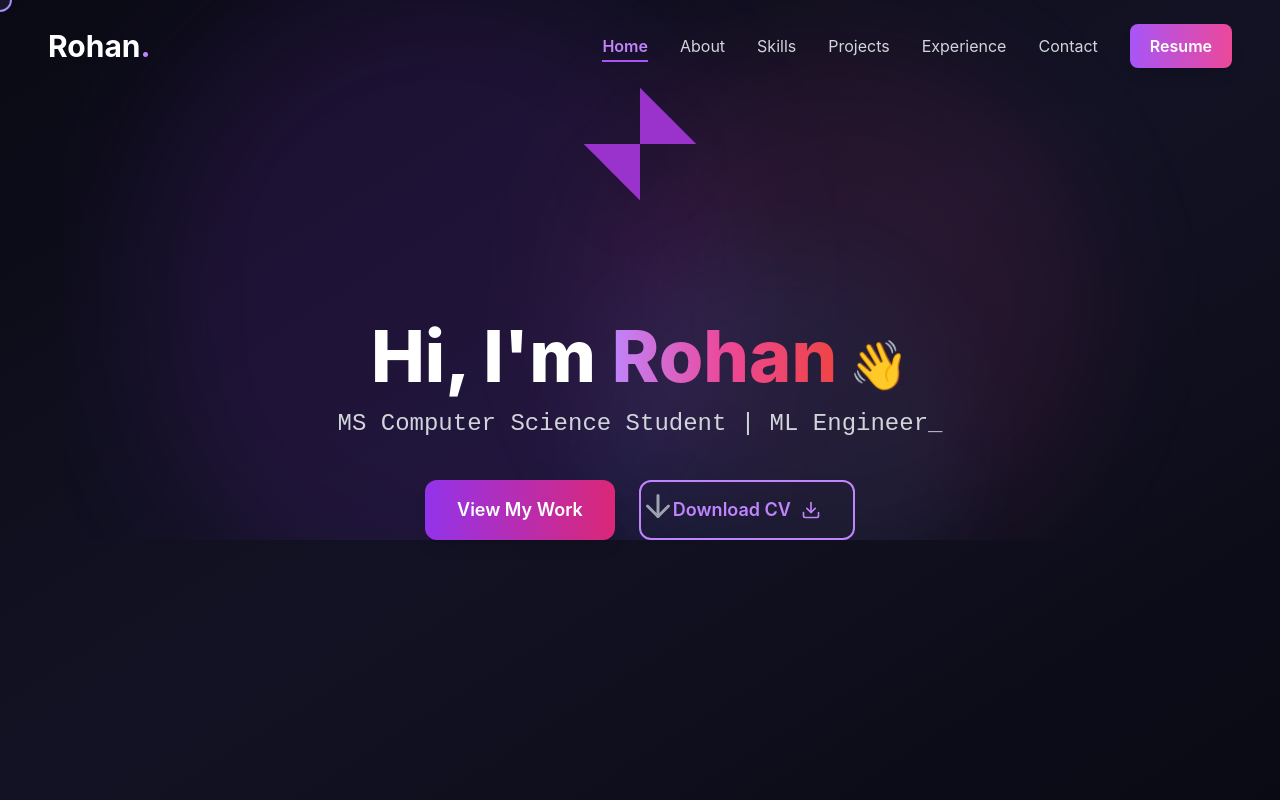
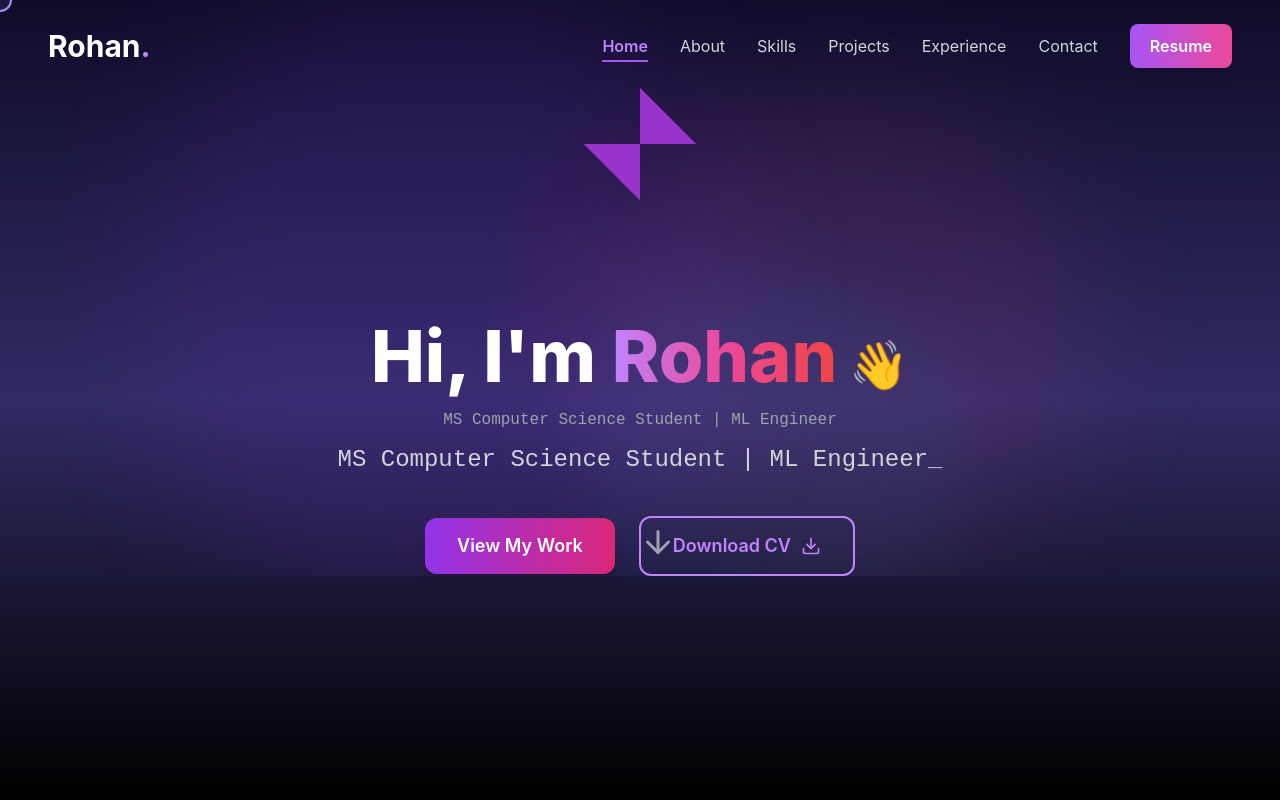
Before and after one commit to RohanMukka/portfolio, a React (Vite) app: page / in a window 1280 px wide. Shown: the top 800 px of the page. Built offline with nearby package versions, Linux system fonts and the light colour scheme.

Commit message:
Fix hero gradient and layout

```diff
--- a/components/sections/Hero.tsx
+++ b/components/sections/Hero.tsx
@@ -24,7 +24,12 @@ const Hero: React.FC<HeroProps> = ({ scrollToSection, refProp, personalData, typ
   const typedText = useTypewriter(typewriterWords);
 
   return (
-    <Section id="home" className="bg-gradient-to-br from-[#0A0A14] via-[#121224] to-[#0A0A14] text-white" fullHeight refProp={refProp}>
+    <Section
+      id="home"
+      className="bg-gradient-to-b from-[#0f0c29] via-[#302b63] to-black text-white"
+      fullHeight
+      refProp={refProp}
+    >
       <div className="absolute inset-0 overflow-hidden z-0">
         {/* Using Tailwind arbitrary values for positioning percentages */}
         <motion.div
@@ -60,6 +65,12 @@ const Hero: React.FC<HeroProps> = ({ scrollToSection, refProp, personalData, typ
           Hi, I'm <span className="bg-clip-text text-transparent bg-gradient-to-r from-purple-400 via-pink-500 to-red-500">{personalData.name.split(' ')[0]}</span>
           <span className="wave-emoji ml-2 md:ml-3 text-3xl md:text-4xl lg:text-5xl" role="img" aria-label="waving hand">👋</span>
         </motion.h1>
+        <motion.p
+          variants={itemVariants}
+          className="text-sm sm:text-base text-gray-400 font-mono mb-2 sm:mb-3"
+        >
+          {personalData.title}
+        </motion.p>
         <motion.div
           variants={itemVariants}
           className="text-lg md:text-xl lg:text-2xl text-gray-300 max-w-xl md:max-w-2xl mb-8 md:mb-10 font-mono h-16 md:h-auto min-h-[4rem] md:min-h-[auto]"
@@ -67,7 +78,7 @@ const Hero: React.FC<HeroProps> = ({ scrollToSection, refProp, personalData, typ
         >
           <span>{typedText}</span><span className="animate-pulse">_</span>
         </motion.div>
-        <motion.div variants={itemVariants} className="flex flex-col sm:flex-row gap-4 md:gap-6">
+        <motion.div variants={itemVariants} className="flex flex-row flex-wrap items-center justify-center gap-4 md:gap-6">
           <motion.button
             onClick={() => scrollToSection('projects')}
             className="px-8 py-3.5 bg-gradient-to-r from-purple-600 to-pink-600 text-white font-semibold rounded-xl shadow-lg hover:shadow-xl hover:shadow-pink-500/40 transition-all duration-300 transform hover:scale-105 text-md md:text-lg"
```
